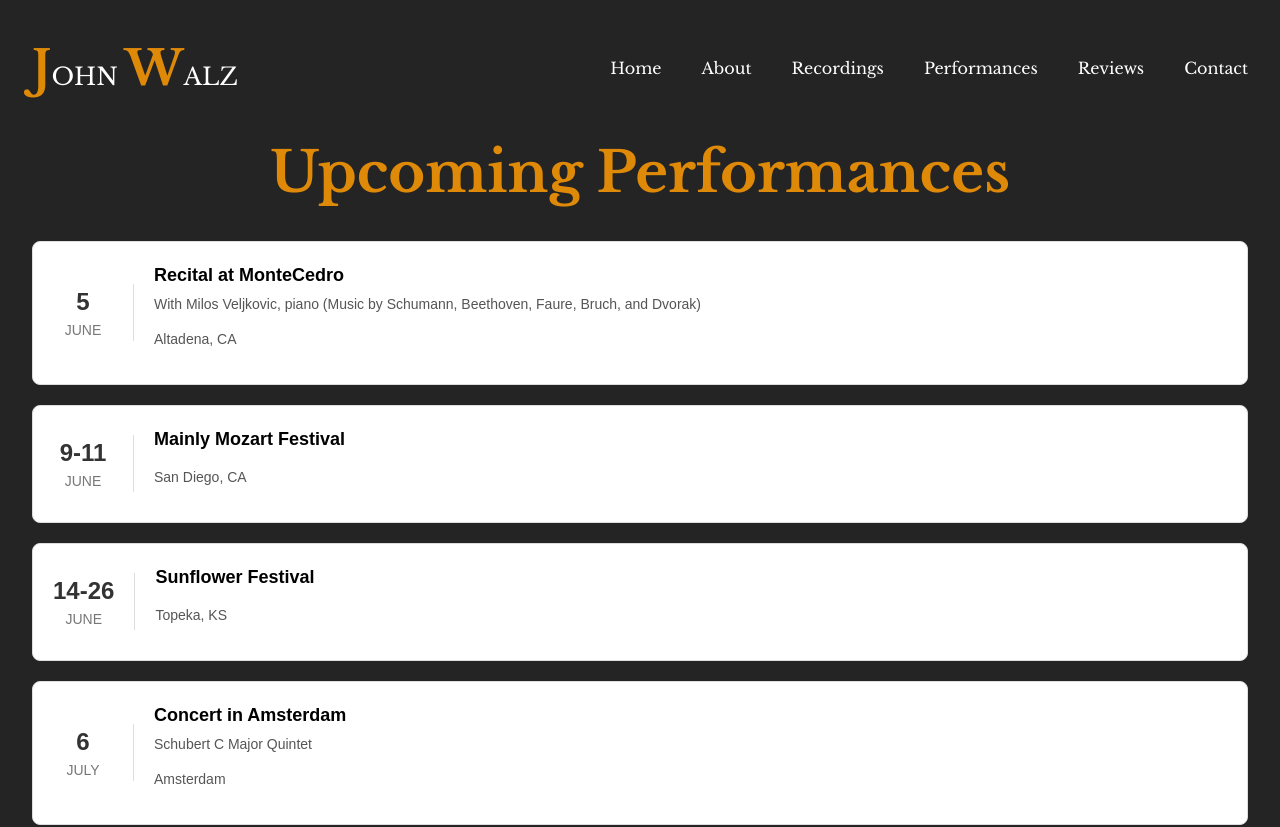
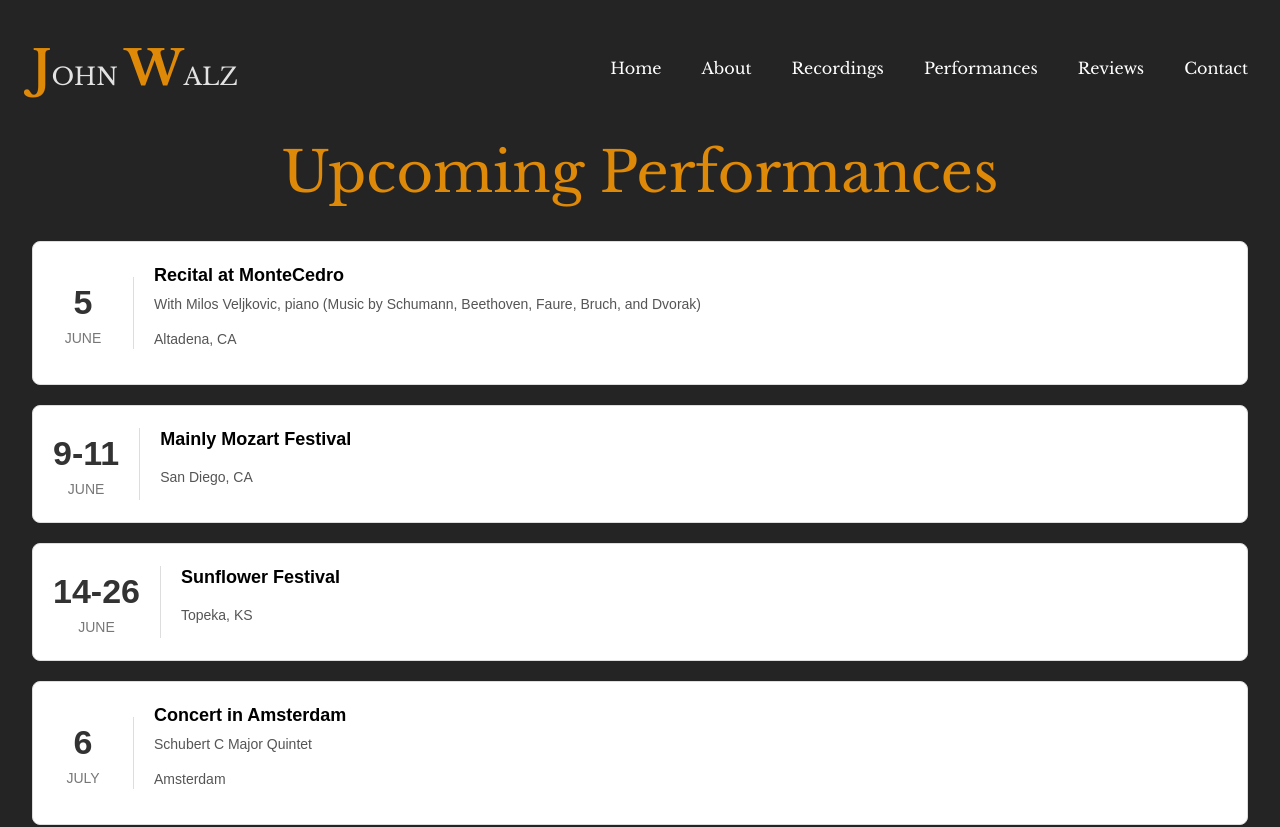
Before and after one commit to justkuper/John-Walz, a React (Vite) app: page /performances in a window 1280 px wide. Shown: the top 827 px of the page. Built offline with nearby package versions, Linux system fonts and the light colour scheme.

Commit message:
fixed font and some other stuff on the performance page

```diff
--- a/src/App.css
+++ b/src/App.css
@@ -9,7 +9,9 @@
   #root {
     padding: 1rem;
     margin-top: 0;
+
   }
+
 
 }
 @media screen and (max-width: 480px) {
--- a/src/Components/Performances/Performances.css
+++ b/src/Components/Performances/Performances.css
@@ -1,5 +1,6 @@
 /* Container for the performances section */
 .performances-container {
+    font-family: 'Arial', sans-serif;
     display: flex;
     flex-direction: column;
     gap: 20px; /* Spacing between each card */
@@ -12,6 +13,7 @@
 
   /* Styling each performance card */
   .performance-card {
+    font-family: 'Arial', sans-serif;
     display: flex;
     align-items: center;
     padding: 20px;
@@ -36,14 +38,15 @@
 
   .performance-date .day {
      /* Dark text color for the day */
+     font-family: 'Arial', sans-serif;
      font-size: 14px;
     text-transform: uppercase;
     color: #777;
   }
 
   .performance-date .month {
-
-    font-size: 24px;
+    font-family: 'Arial', sans-serif;
+    font-size: 34px;
     font-weight: bold;
     color: #333; /* Lighter text color for the month */
   }
@@ -56,6 +59,7 @@
   }
 
   .event-name {
+    font-family: 'Arial', sans-serif;
     font-size: 18px;
     font-weight: bold;
     color: #000; /* Black text for event name */
@@ -63,12 +67,14 @@
   }
 
   .event-time {
+    font-family: 'Arial', sans-serif;
     font-size: 14px;
     color: #555; /* Subtle color for event time */
     margin: 5px 0;
   }
 
   .event-location {
+    font-family: 'Arial', sans-serif;
     font-size: 14px;
     color: #555; /* Subtle color for location */
   }
--- a/src/Components/Performances/Performances.jsx
+++ b/src/Components/Performances/Performances.jsx
@@ -12,7 +12,7 @@ const Performances = () => {
         {performances.map((performance, index) => (
           <div key={index} className="performance-card">
             <div className="performance-date">
-            <span className="month">{performance.date.split(' ')[1]}</span>
+              <span className="month">{performance.date.split(' ')[1]}</span>
               <span className="day">{performance.date.split(' ')[0]}</span>
 
             </div>
--- a/src/index.css
+++ b/src/index.css
@@ -1,11 +1,11 @@
-#root {
+* {
   font-family: 'Libre Baskerville', 'Outfit', 'Playfair Display', 'Poppins', Inter, system-ui, Avenir, Helvetica, Arial, sans-serif;
   line-height: 1.5;
   font-weight: 400;
 
   color-scheme: light dark;
   color: rgba(255, 255, 255, 0.87);
-  background-color: #242424;
+
 
   font-synthesis: none;
   text-rendering: optimizeLegibility;
```
